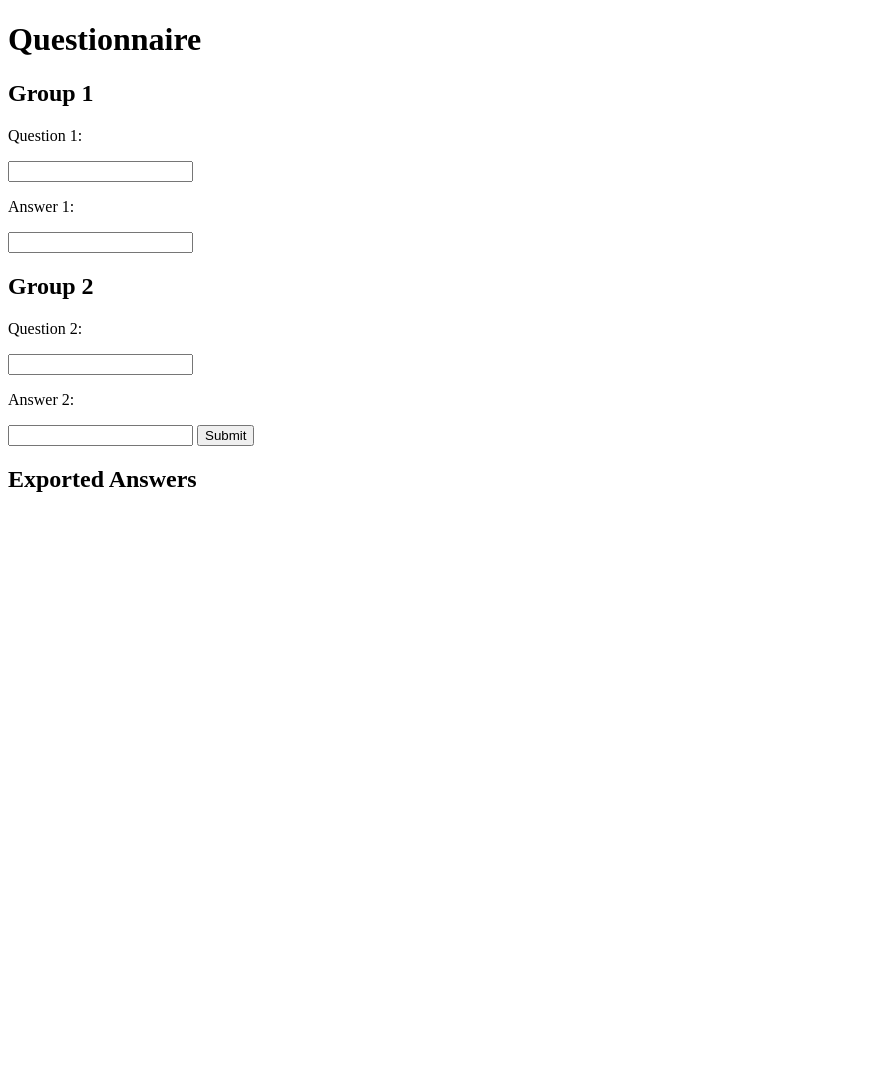
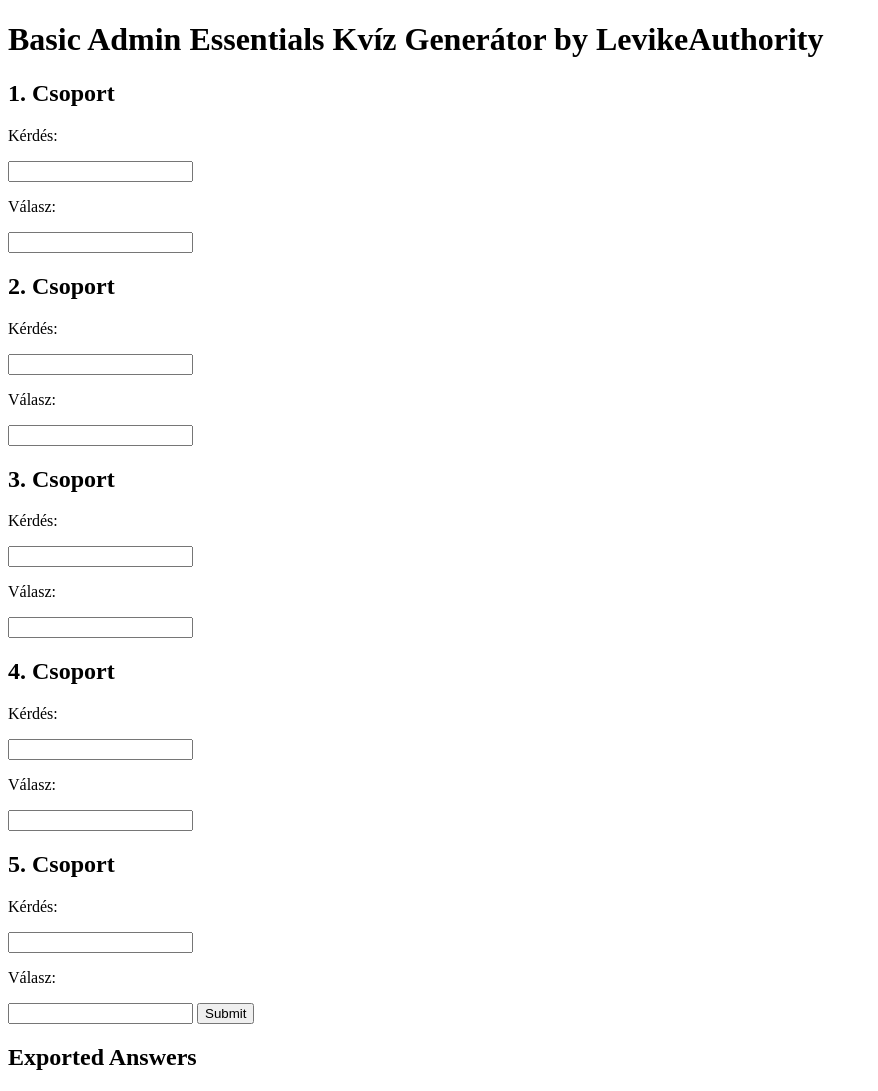
Before and after one commit to devhelperrbx/quiz-generator, a plain HTML site: page index.html in a window 1280 px wide. Shown: the whole page, without its empty margins (0-878 px from the left). Before the commit the page ends 800 px from the top, so only its background shows below. Drawn offline with Linux system fonts and the light colour scheme.

Commit message:
tescoradio

```diff
--- a/index.html
+++ b/index.html
@@ -1,22 +1,40 @@
 <!DOCTYPE html>
 <html>
 <head>
-  <title>Questionnaire</title>
+  <title>BAE Kvíz Generátor</title>
 </head>
 <body>
-  <h1>Questionnaire</h1>
+  <h1>Basic Admin Essentials Kvíz Generátor by LevikeAuthority</h1>
   <form id="question-form">
-    <h2>Group 1</h2>
-    <p>Question 1:</p>
+    <h2>1. Csoport</h2>
+    <p>Kérdés:</p>
     <input type="text" id="q1">
-    <p>Answer 1:</p>
+    <p>Válasz:</p>
     <input type="text" id="a1">
 
-    <h2>Group 2</h2>
-    <p>Question 2:</p>
+    <h2>2. Csoport</h2>
+    <p>Kérdés:</p>
     <input type="text" id="q2">
-    <p>Answer 2:</p>
+    <p>Válasz:</p>
     <input type="text" id="a2">
+
+    <h2>3. Csoport</h2>
+    <p>Kérdés:</p>
+    <input type="text" id="q3">
+    <p>Válasz:</p>
+    <input type="text" id="a3">
+
+    <h2>4. Csoport</h2>
+    <p>Kérdés:</p>
+    <input type="text" id="q4">
+    <p>Válasz:</p>
+    <input type="text" id="a4">
+
+    <h2>5. Csoport</h2>
+    <p>Kérdés:</p>
+    <input type="text" id="q5">
+    <p>Válasz:</p>
+    <input type="text" id="a5">
 
     <!-- Repeat the above structure for remaining groups -->
 
@@ -33,12 +51,12 @@
       // Group 1
       var q1 = document.getElementById("q1").value;
       var a1 = document.getElementById("a1").value;
-      exportedText += ":m " + q1 + ":pm " + q1 + ":m " + a1 + "<br>";
+      exportedText += ":m " + q1 + "<br>" + ":pm " + q1 + "<br>" + ":m " + a1 + "<br>" + "<br>";
 
       // Group 2
       var q2 = document.getElementById("q2").value;
       var a2 = document.getElementById("a2").value;
-      exportedText += ":m " + q2 + ":pm " + q2 + ":m " + a2 + "<br>";
+      exportedText += ":m " + q2 + "<br>" + ":pm " + q2 + "<br>" + ":m " + a2 + "<br>" + "<br>";
 
       // Repeat the above structure for remaining groups
 
```
